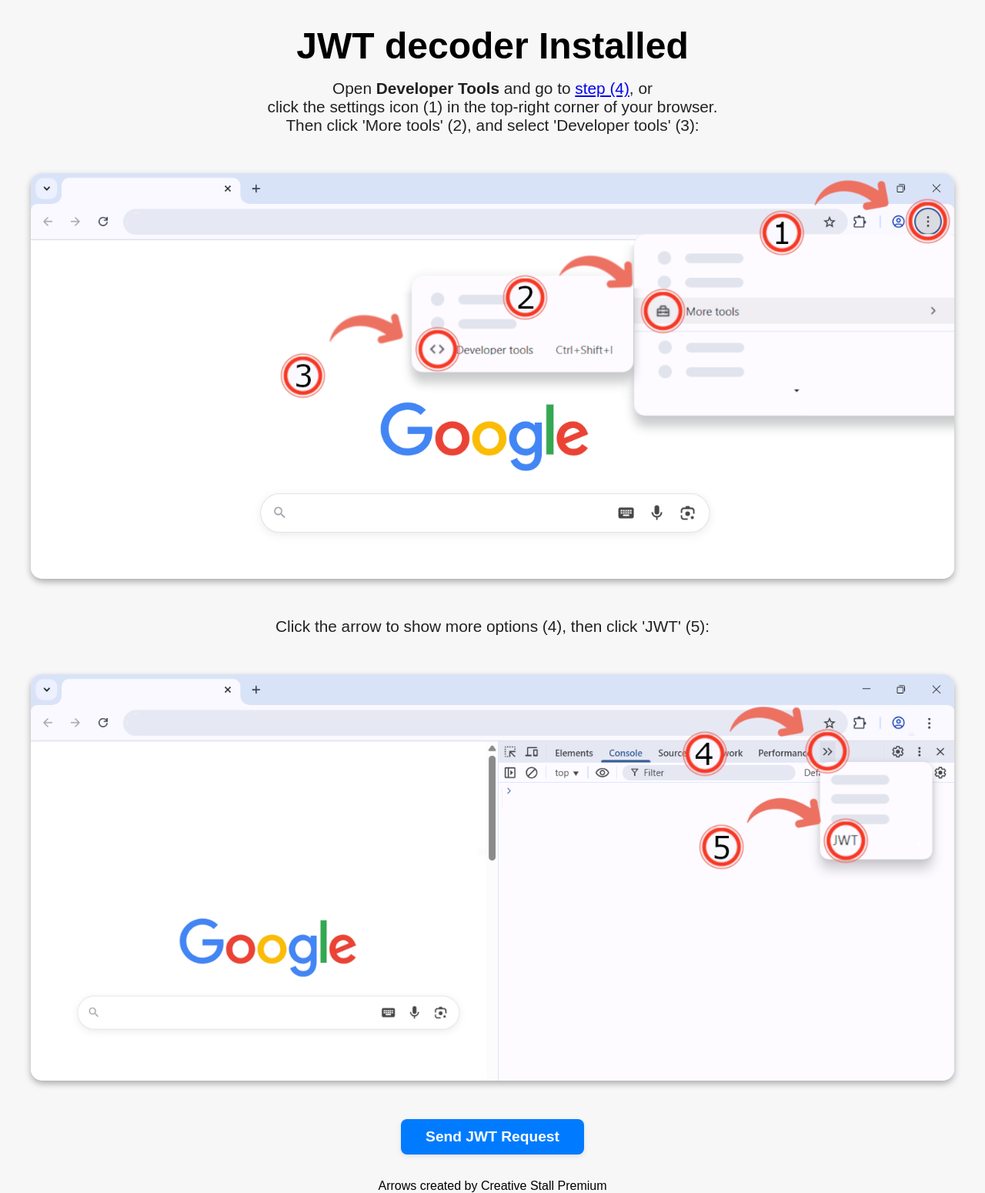
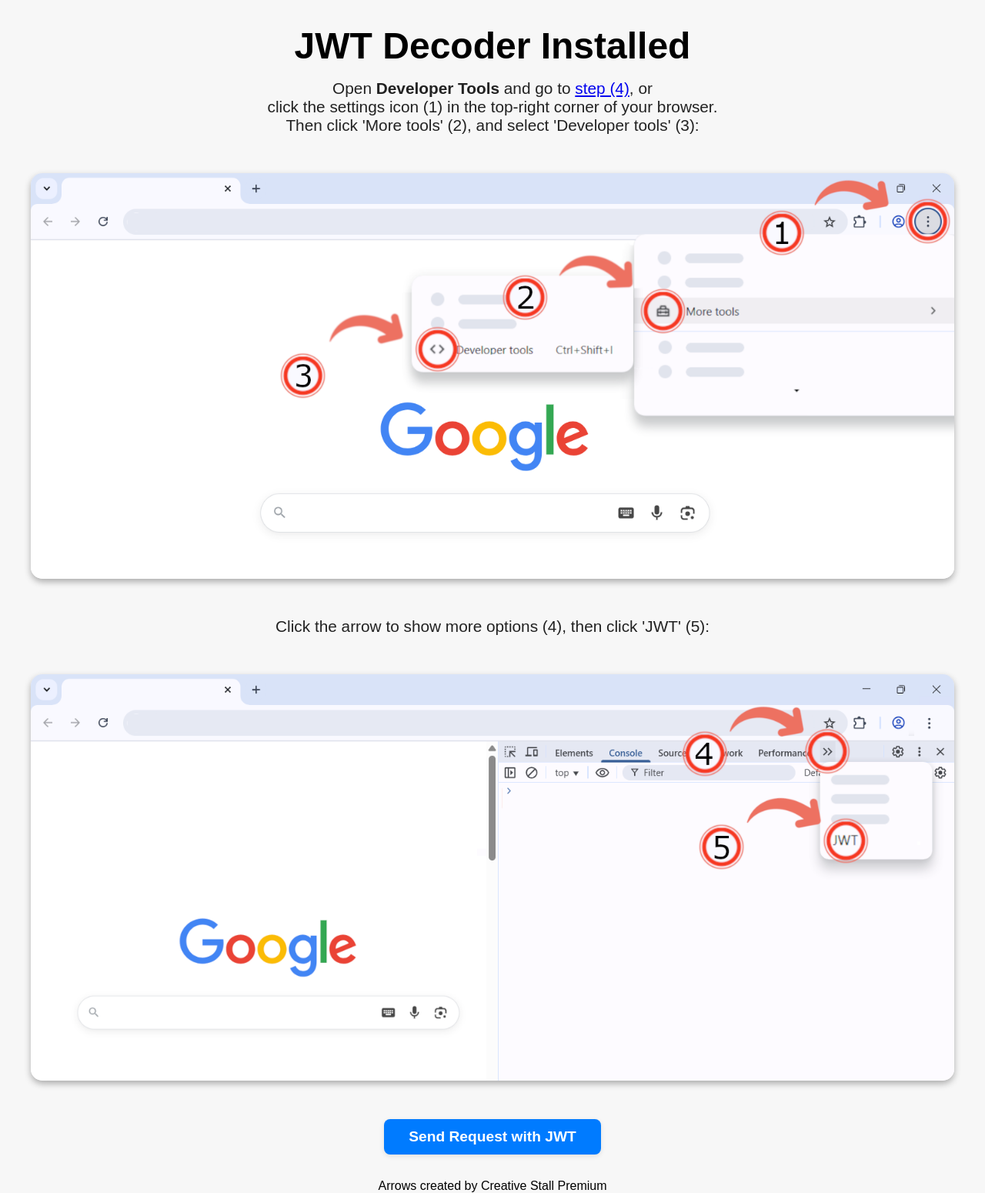
Before and after one commit to jwt-decode/jwt-decoder, a plain HTML site: page index.html in a window 1280 px wide. Shown: the whole page at 77% size. Drawn offline with Linux system fonts and the light colour scheme.

Commit message:
small fixes

```diff
--- a/index.html
+++ b/index.html
@@ -4,10 +4,10 @@
   <meta charset="UTF-8">
   <meta name="viewport" content="width=device-width, initial-scale=1.0">
   <link rel="stylesheet" href="index.css">
-  <title>JWT decoder Installed</title>
+  <title>JWT Decoder Installed</title>
 </head>
 <body>
-    <h1>JWT decoder Installed</h1>
+    <h1>JWT Decoder Installed</h1>
     <div class="subtitle">
       Open <b>Developer Tools</b> and go to <a href="#step4">step (4)</a>, or <br>
       click the settings icon (1) in the top-right corner of your browser. <br>
@@ -29,7 +29,7 @@
       alt="how to find dev tools" />
   </div>
   <div>
-    <button id="jwt-request-btn" class="jwt-btn">Send JWT Request</button>
+    <button id="jwt-request-btn" class="jwt-btn">Send Request with JWT</button>
   </div>
   <script>
     document.getElementById('jwt-request-btn').addEventListener('click', async function() {
```
